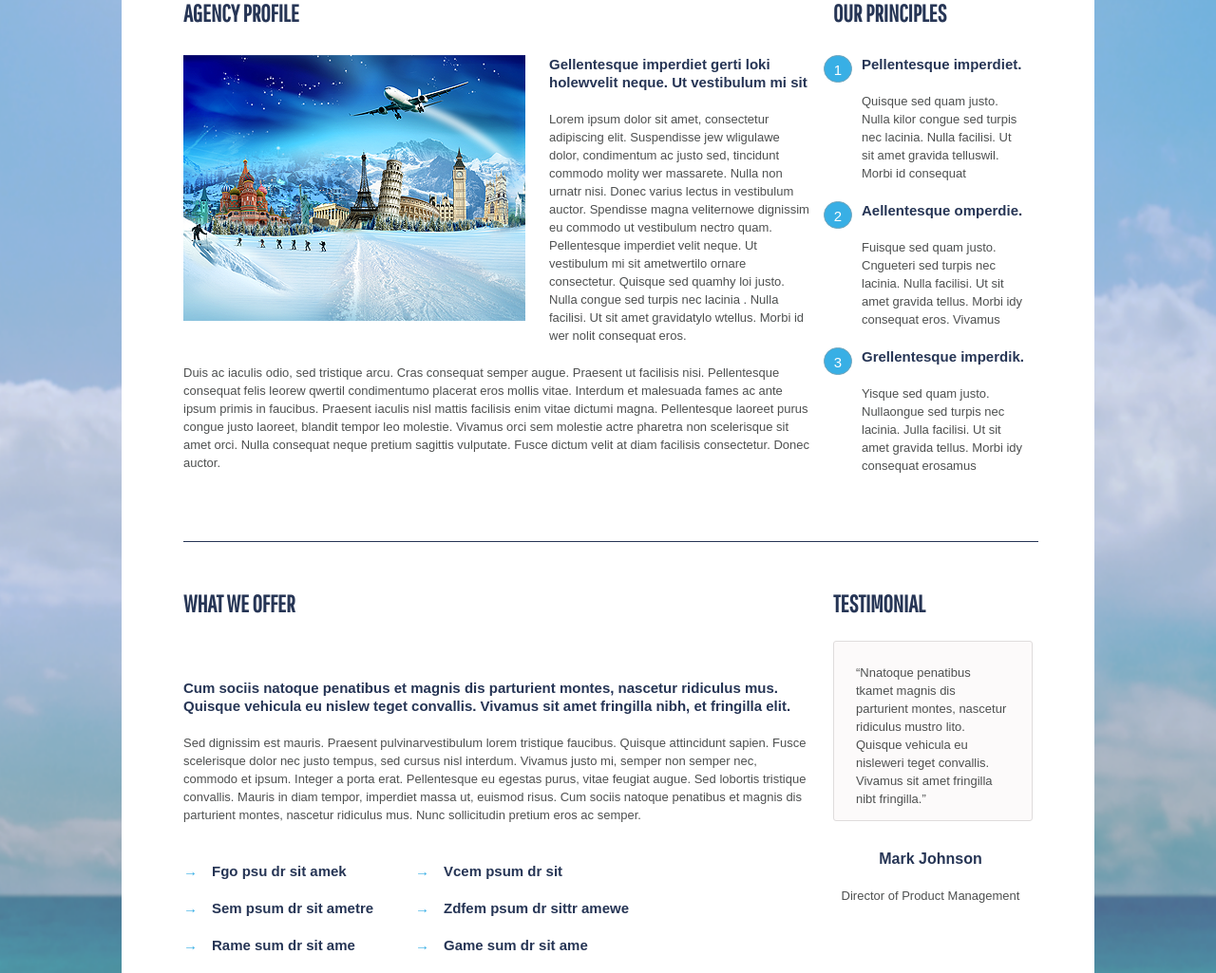
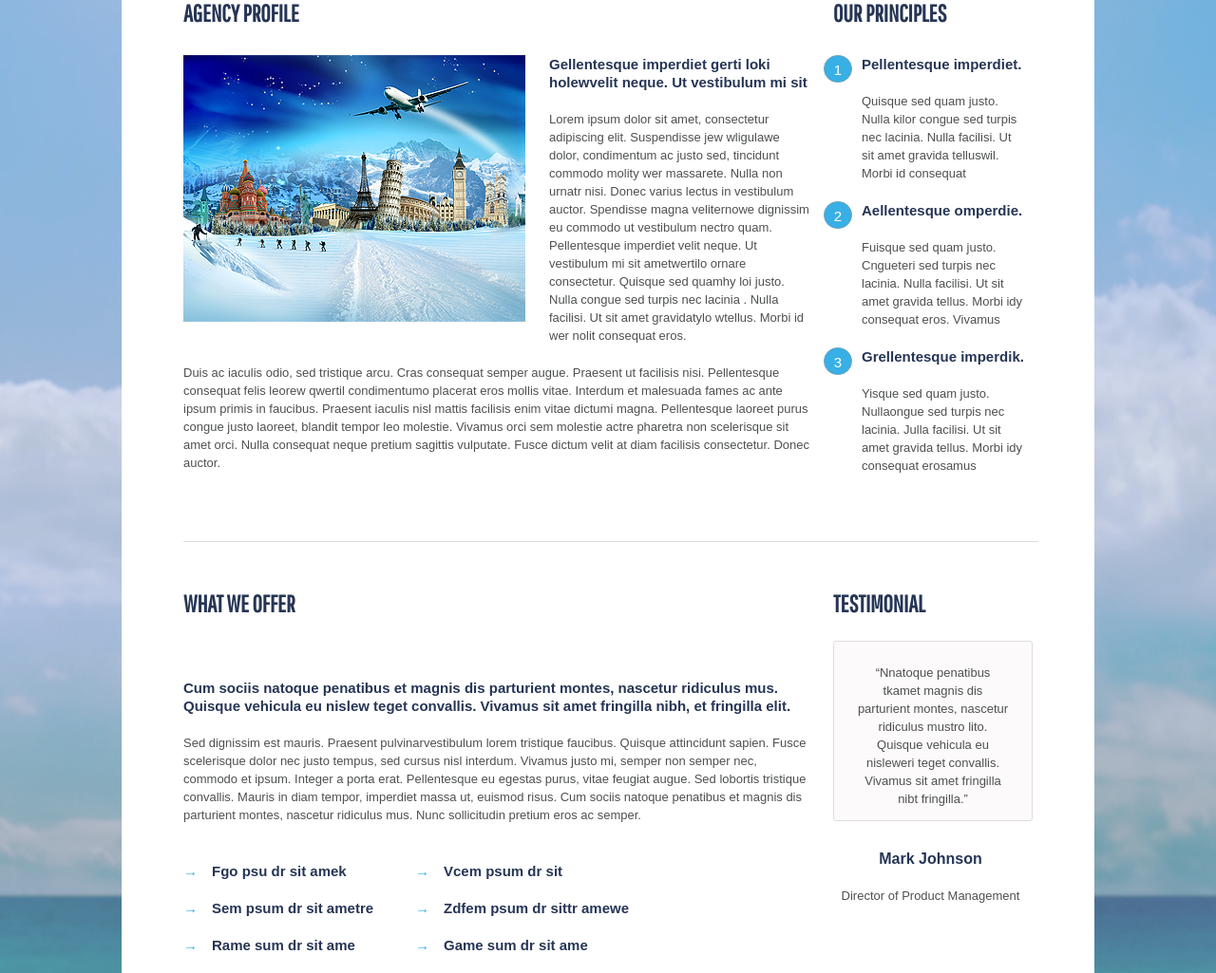
Before and after one commit to sashakhandus/goit-fe-course, a web app: file html-css/module-04/index.html in a window 1280 px wide. Shown: the part 356-1381 px from the top of the page at 95% size. Run offline with its HTML, style and script files only (its server is not run), Linux system fonts and the light colour scheme.

Commit message:
module-04 29-01-18 16-37

```diff
--- a/html-css/module-04/css/styles.css
+++ b/html-css/module-04/css/styles.css
@@ -30,9 +30,7 @@
     height: 280px;
     width: 360px;
     margin-right: 25px;
-    margin-bottom: 25px;
-    background: url("../img/Layer 78.png") no-repeat;
-    background-size: cover;
+    margin-bottom: 10px;
     float: left;
 }
 
@@ -112,7 +110,7 @@
 .line {
     width: 900px;
     height: 1px;
-    background-color: #263555;
+    background-color:  #dedbdb;
     margin-top: 50px;
     margin-bottom: 50px;
 }
@@ -184,7 +182,7 @@
     text-align: center;
 }
 
-.testimonial-quote {
+blockquote {
     width: 210px;
     height: 190px;
     border: 1px solid #dfdcdc;
@@ -193,16 +191,17 @@
     padding: 23px;
     box-sizing: border-box;
     margin-bottom: 30px;
-}
-
-.testimonial-quote p {
     text-align: left;
 }
 
-.testimonial-quote p::before {
+blockquote p {
+    text-align: left;
+}
+
+blockquote p::before {
     content: "\201C";
 }
 
-.testimonial-quote p::after {
+blockquote p::after {
     content: "\201D";
 }
--- a/html-css/module-04/index.html
+++ b/html-css/module-04/index.html
@@ -11,9 +11,11 @@
 <body>
     <div class="background">
     <div class="wrapper">
-        <div class="agency-profile">
+        <article class="agency-profile">
             <h2>AGENCY PROFILE</h2>
-            <div class="image"></div>
+            <div class="image">
+                <img src="img/Layer 78.png" alt="Travel" title="Travel">
+            </div>
             <h3>Gellentesque imperdiet gerti loki holewvelit neque. Ut vestibulum mi sit</h3>
             <p>Lorem ipsum dolor sit amet, consectetur adipiscing elit. Suspendisse jew wligulawe dolor,
                 condimentum ac justo sed, tincidunt commodo molity wer massarete. Nulla non urnatr nisi.
@@ -28,7 +30,7 @@
                     blandit tempor leo molestie. Vivamus orci sem molestie actre pharetra non scelerisque sit amet
                     orci. Nulla consequat neque pretium sagittis vulputate. Fusce dictum velit at diam
                     facilisis consectetur. Donec auctor.</p>
-        </div>
+        </article>
         <div class="our-principles">
         <h2>OUR PRINCIPLES</h2>
         <div class="wraper_principles">
@@ -51,7 +53,7 @@
         </div>
         </div>
         <div class="line"></div>
-        <div class="what-we-offer">
+        <article class="what-we-offer">
             <h2>WHAT WE OFFER</h2>
             <h3>Cum sociis natoque penatibus et magnis dis parturient montes, nascetur ridiculus mus. Quisque vehicula eu
                  nislew teget convallis. Vivamus sit amet fringilla nibh, et fringilla elit.</h3>
@@ -76,13 +78,13 @@
                 <li class="inline"><h3>Dem psum dr sit ametekot</h3></li>
             </ul>
             </div>
-        </div>
+        </article>
         <div class="testimonial">
             <h2>TESTIMONIAL</h2>
-            <div class="testimonial-quote">
+            <blockquote>
                 <p>Nnatoque penatibus tkamet magnis dis parturient montes, nascetur ridiculus mustro lito.
                      Quisque vehicula eu nisleweri teget convallis. Vivamus sit amet fringilla nibt fringilla.</p>
-            </div>
+            </blockquote>
             <h3>Mark Johnson</h3>
             <p>Director of Product Management</p>
         </div>
```
Also changed, not shown: 1 other file.
